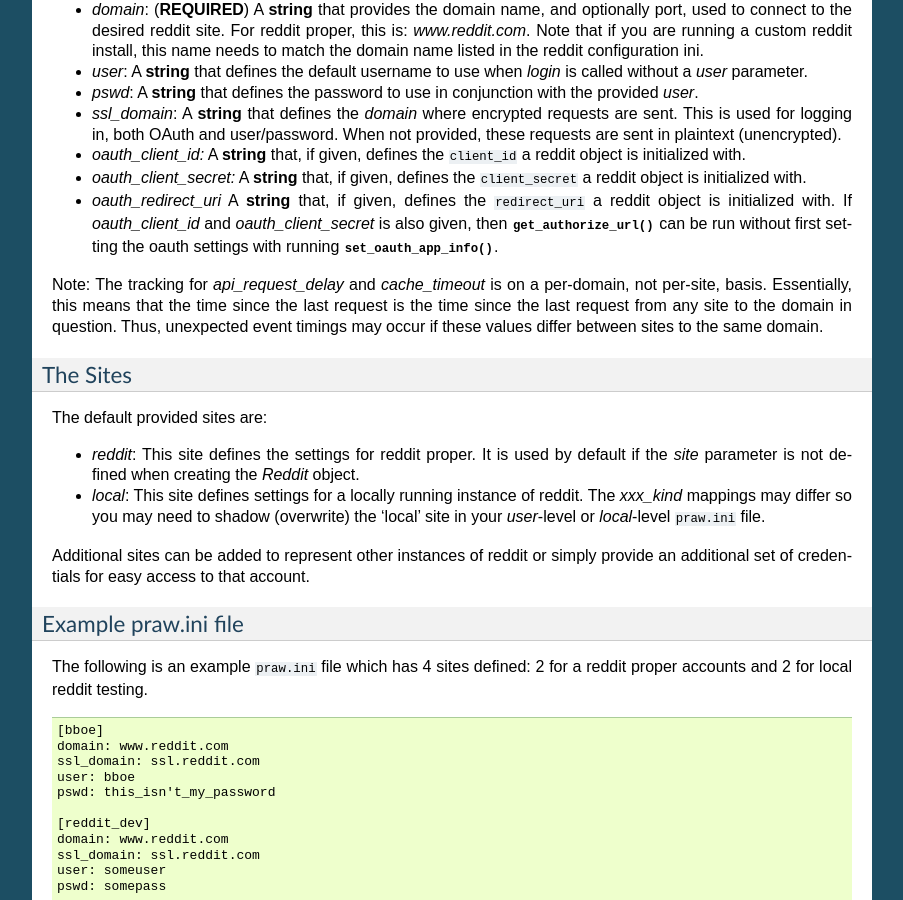
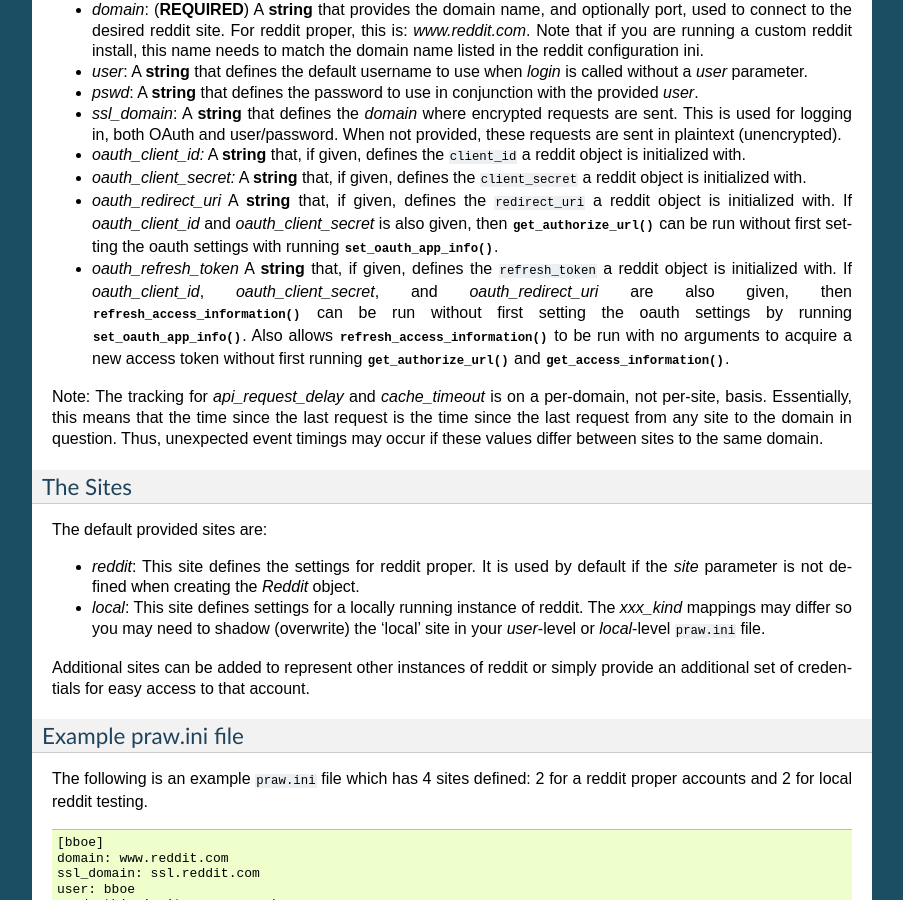
Before and after one commit to praw-dev/praw, a Sphinx documentation site: the page built from docs/pages/configuration_files.rst, in a window 1280 px wide and 900 px high, scrolled down 1719 px. Shown: the whole window, without its empty margins (198-1101 px from the left). Built offline with Sphinx 7.4.7, drawn with Linux system fonts in a browser that asks for light colours.

Commit message:
Update configuration_files.rst
Add parameter description for oauth_refresh_token.

```diff
--- a/docs/pages/configuration_files.rst
+++ b/docs/pages/configuration_files.rst
@@ -125,6 +125,14 @@ variables are:
   and *oauth_client_secret* is also given, then :meth:`.get_authorize_url` can
   be run without first setting the oauth settings with running
   :meth:`.set_oauth_app_info`.
+* *oauth_refresh_token* A **string** that, if given, defines the
+  ``refresh_token`` a reddit object is initialized with. If *oauth_client_id*,
+  *oauth_client_secret*, and *oauth_redirect_uri* are also given, then
+  :meth:`.refresh_access_information` can be run without first setting the
+  oauth settings by running :meth:`.set_oauth_app_info`.  Also allows
+  :meth:`.refresh_access_information` to be run with no arguments to acquire
+  a new access token without first running :meth:`.get_authorize_url` and
+  :meth:`.get_access_information`.
 
 Note: The tracking for *api_request_delay* and *cache_timeout* is on a
 per-domain, not per-site, basis. Essentially, this means that the time since
```
